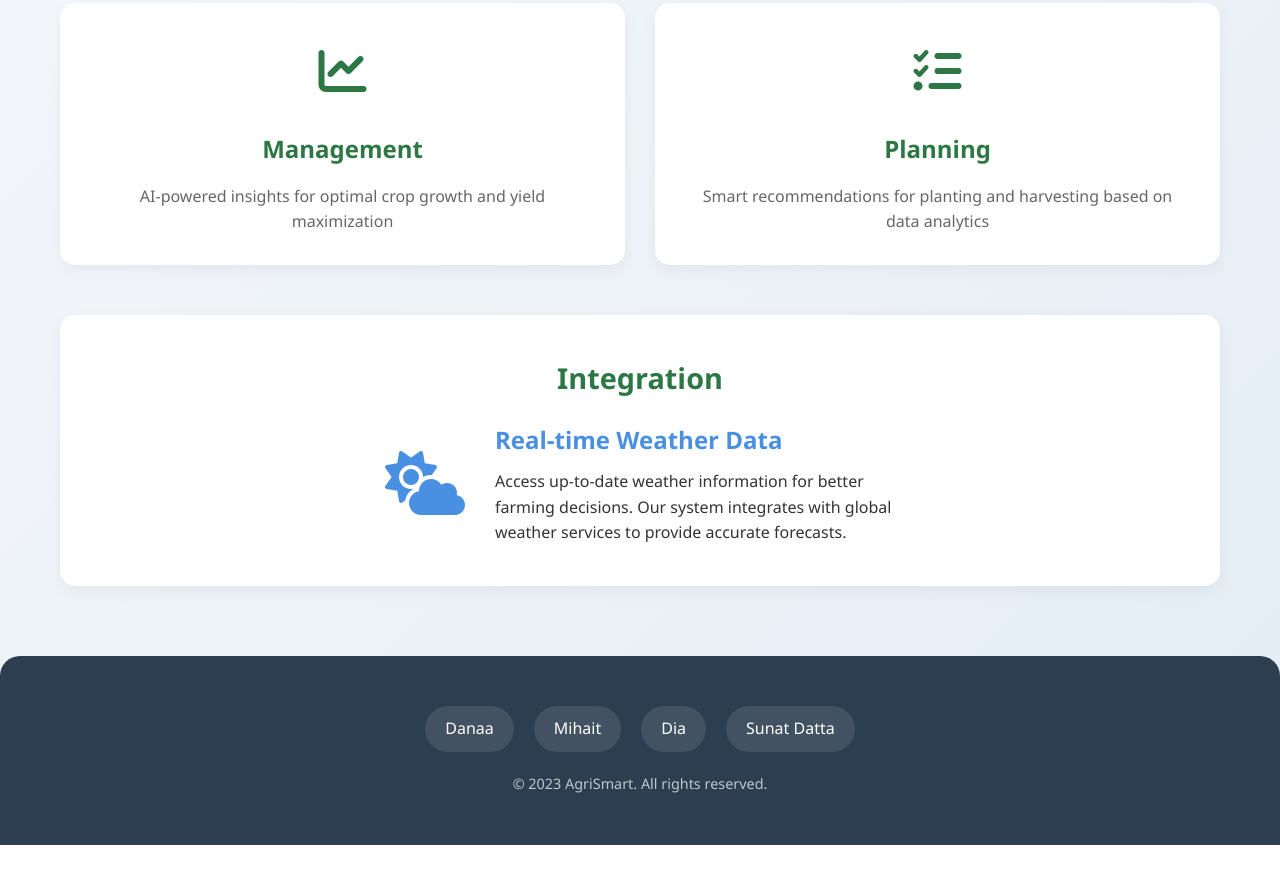
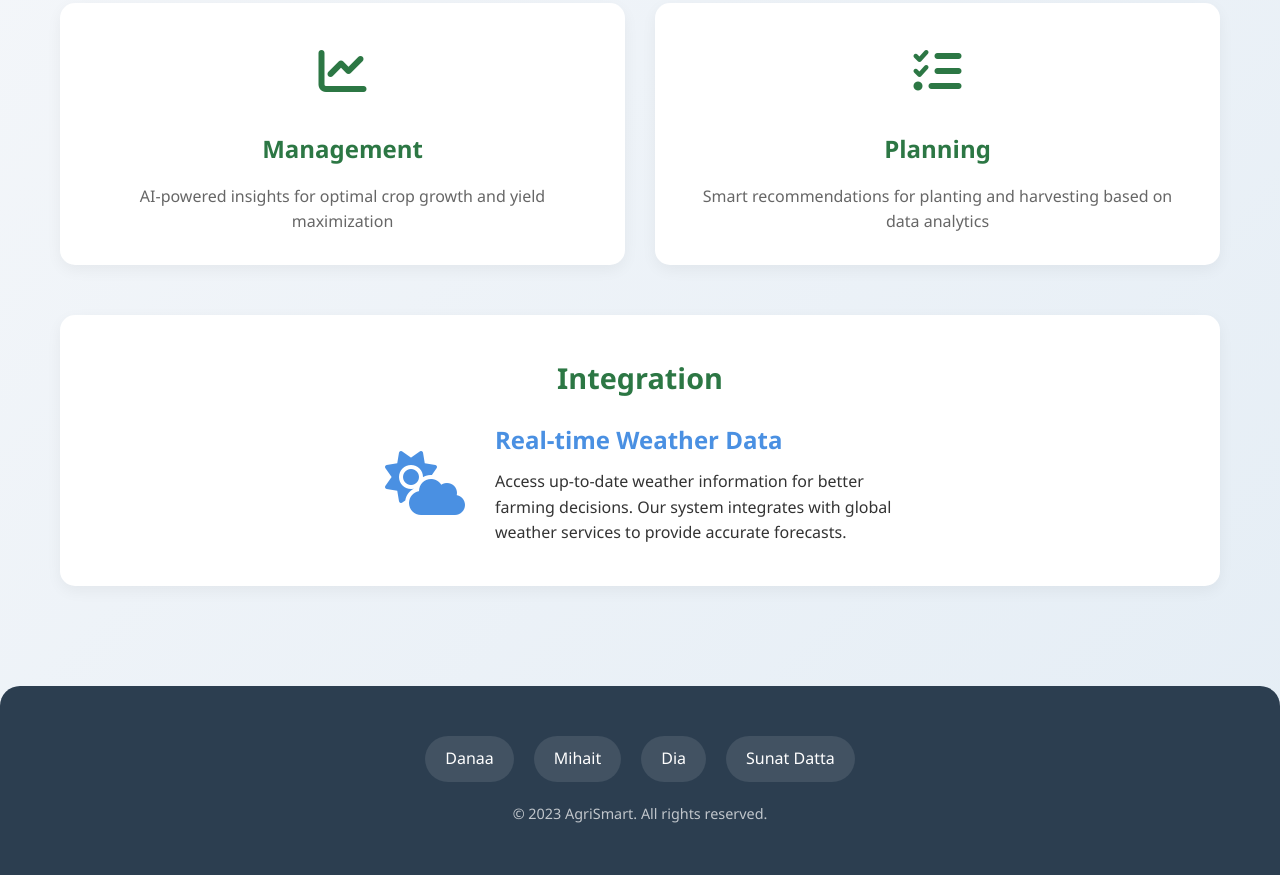
Before and after one commit to agrismart-rwanda/my-website, a plain HTML site: page index.html in a window 1280 px wide. Shown: the part 292-1167 px from the top of the page. Before the commit the page ends 1137 px from the top, so only its background shows below. Drawn offline with Linux system fonts and the light colour scheme.

Commit message:
Update index.html

```diff
--- a/index.html
+++ b/index.html
@@ -17,6 +17,7 @@
             background: linear-gradient(135deg, #f5f7fa 0%, #e4edf5 100%);
             color: #333;
             line-height: 1.6;
+            min-height: 100vh;
         }
 
         .container {
@@ -139,6 +140,7 @@
             padding: 30px 0;
             text-align: center;
             border-radius: 20px 20px 0 0;
+            margin-top: 30px;
         }
 
         .team {
```
